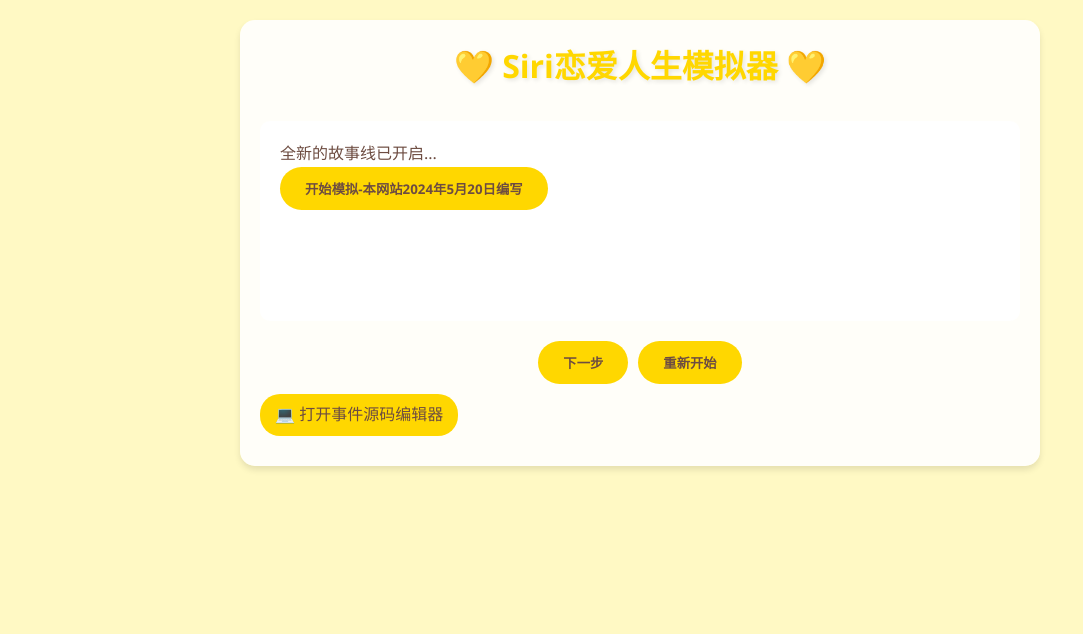
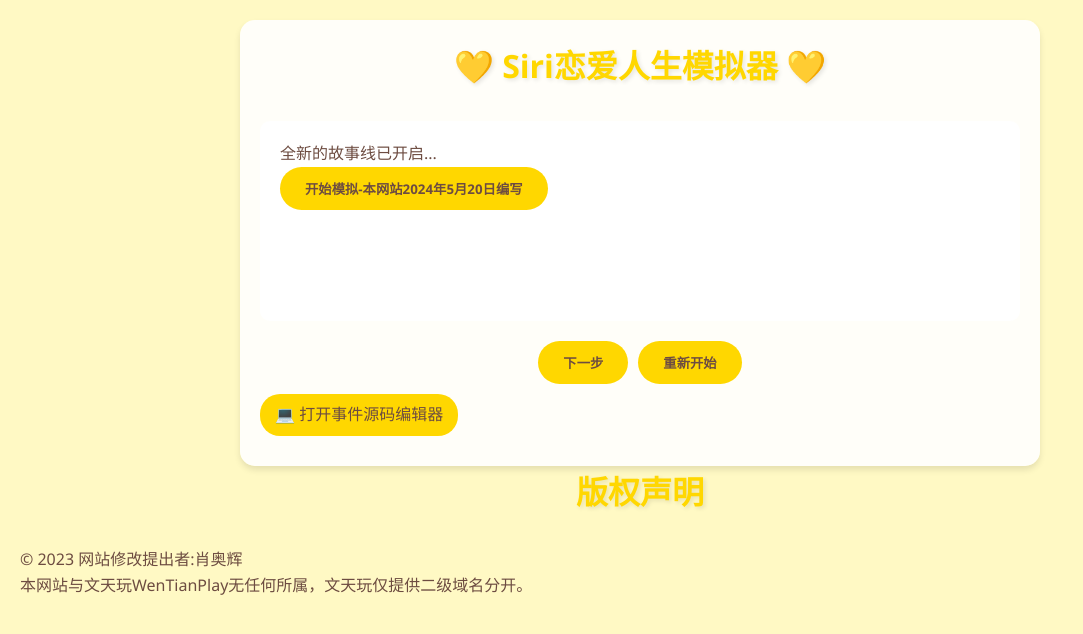
Before and after one commit to Wenfei223/Siri.github.io, a plain HTML site: page index.html in a window 1280 px wide. Shown: the whole page, without its empty margins (0-1083 px from the left). Drawn offline with Linux system fonts and the light colour scheme.

Commit message:
Update index.html

```diff
--- a/index.html
+++ b/index.html
@@ -393,5 +393,11 @@ registerExtension({
         // 初始化
         restart();
     </script>
+    <body>
+    <h1>版权声明</h1>
+    <div class="copyright">
+        © 2023 网站修改提出者:肖奥辉<br>
+        本网站与文天玩WenTianPlay无任何所属，文天玩仅提供二级域名分开。
+    </div>
 </body>
 </html>
```
